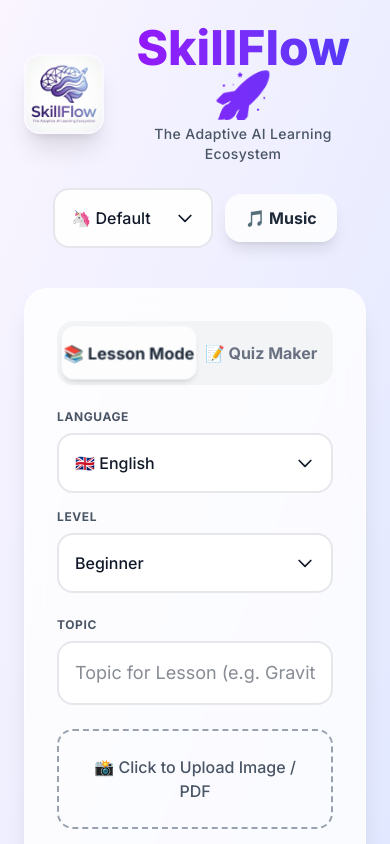
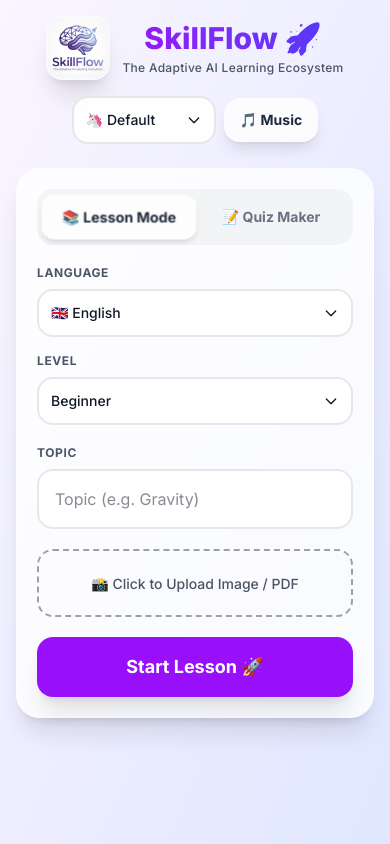
Before and after one commit to APPLEPIE6969/SkillFlow, a Next.js app: page / in a window 390 px wide. Shown: the top 844 px of the page. Built offline with nearby package versions, Linux system fonts and the light colour scheme.

Commit message:
Added mobile optimization

```diff
--- a/app/page.tsx
+++ b/app/page.tsx
@@ -1,6 +1,6 @@
 "use client";
 
-import Image from "next/image"; // <--- ADDED THIS IMPORT
+import Image from "next/image";
 import { useState, useRef, useEffect } from "react";
 
 // --- TYPES ---
@@ -257,8 +257,8 @@
   };
 
   return (
-    <div className={`min-h-screen p-6 font-sans transition-colors duration-700 ease-in-out ${t.bg} ${t.textMain}`}>
-      {/* 🔮 CUSTOM CSS FOR SMOOTH ANIMATIONS */}
+    <div className={`min-h-screen p-4 md:p-6 font-sans transition-colors duration-700 ease-in-out ${t.bg} ${t.textMain}`}>
+      {/* 🔮 CUSTOM CSS */}
       <style jsx global>{`
         @keyframes slideUpFade {
           from { opacity: 0; transform: translateY(20px) scale(0.95); }
@@ -283,12 +283,12 @@
 
       <div className="max-w-4xl mx-auto">
 
-        {/* HEADER WITH LOGO */}
-        <header className="flex flex-col md:flex-row justify-between items-center mb-10 gap-6">
+        {/* HEADER */}
+        <header className="flex flex-col md:flex-row justify-between items-center mb-6 md:mb-10 gap-4 md:gap-6">
 
-          <div className="flex items-center gap-4">
-            {/* The Logo Image */}
-            <div className="relative w-20 h-20 shrink-0 rounded-2xl overflow-hidden shadow-xl border-2 border-white/50 group hover:scale-105 transition-transform duration-300">
+          {/* Logo & Title */}
+          <div className="flex items-center gap-3 md:gap-4 w-full md:w-auto justify-center md:justify-start">
+            <div className="relative w-16 h-16 md:w-20 md:h-20 shrink-0 rounded-2xl overflow-hidden shadow-xl border-2 border-white/50 group hover:scale-105 transition-transform duration-300">
               <Image
                 src="/logo.png"
                 alt="SkillFlow Logo"
@@ -296,31 +296,29 @@
                 className="object-cover bg-white"
               />
             </div>
-
-            {/* The Text */}
             <div className="text-center md:text-left">
-              <h1 className={`text-5xl font-extrabold text-transparent bg-clip-text bg-gradient-to-r ${t.title} mb-1`}>
+              <h1 className={`text-3xl md:text-5xl font-extrabold text-transparent bg-clip-text bg-gradient-to-r ${t.title} mb-1`}>
                 SkillFlow 🚀
               </h1>
-              <p className={`${t.textSec} font-medium text-sm tracking-wide`}>
+              <p className={`${t.textSec} font-medium text-xs md:text-sm tracking-wide`}>
                 The Adaptive AI Learning Ecosystem
               </p>
             </div>
           </div>
 
-          <div className="flex gap-3 items-center z-50">
-            {/* THEME DROPDOWN */}
+          {/* Controls */}
+          <div className="flex gap-2 items-center z-50 w-full md:w-auto justify-center">
             <CustomSelect
               value={theme}
               onChange={setTheme}
               options={Object.keys(THEMES).map(k => ({ label: THEMES[k].name, value: k }))}
               t={t}
-              width="w-40"
+              width="w-36 md:w-40"
             />
 
             <button
               onClick={() => setFocusMode(!focusMode)}
-              className={`flex items-center gap-2 px-5 py-3 rounded-2xl font-bold shadow-lg transition-all btn-press ${
+              className={`flex items-center gap-2 px-4 py-3 md:px-5 md:py-3 rounded-2xl font-bold shadow-lg transition-all btn-press text-sm md:text-base ${
                 focusMode ? `${t.button} ring-4 ring-opacity-50` : `${t.card} ${t.textMain} hover-scale`
               }`}
             >
@@ -329,18 +327,17 @@
           </div>
         </header>
 
-        {/* 🎵 SMOOTH MUSIC PLAYER */}
+        {/* 🎵 RESPONSIVE MUSIC PLAYER */}
         {focusMode && (
-          <div className={`fixed bottom-4 right-4 z-40 w-80 p-4 rounded-3xl shadow-2xl border flex flex-col gap-3 animate-spring origin-bottom-right ${theme === 'darkRed' ? 'bg-black/90 border-red-900' : 'bg-white/90 border-indigo-200 backdrop-blur-xl'}`}>
+          // Mobile: Fixed Bottom (Full Width) | Desktop: Bottom Right Floating
+          <div className={`fixed bottom-0 left-0 right-0 md:bottom-4 md:left-auto md:right-4 z-50 w-full md:w-80 p-4 rounded-t-3xl md:rounded-3xl shadow-[0_-10px_40px_rgba(0,0,0,0.2)] md:shadow-2xl border-t md:border border flex flex-col gap-3 animate-spring ${theme === 'darkRed' ? 'bg-black/95 border-red-900' : 'bg-white/95 border-indigo-200 backdrop-blur-xl'}`}>
             <iframe
-              className="rounded-xl w-full h-40 shadow-inner"
+              className="rounded-xl w-full h-32 md:h-40 shadow-inner"
               src={`https://www.youtube.com/embed/${musicId}?autoplay=1&controls=0&loop=1`}
               title="Music"
               allow="autoplay"
             ></iframe>
             <div className="flex flex-col gap-2 relative">
-
-              {/* MUSIC SELECTOR */}
               <CustomSelect
                 value={musicId}
                 onChange={setMusicId}
@@ -350,7 +347,6 @@
                 ]}
                 t={{ ...t, input: "bg-gray-800 border-gray-600 text-white" }}
               />
-
               <div className="flex gap-2">
                 <input
                   type="text"
@@ -365,9 +361,10 @@
           </div>
         )}
 
-        {/* 📖 POP-UP DICTIONARY */}
+        {/* 📖 RESPONSIVE DICTIONARY */}
         {definition && (
-          <div className="fixed top-20 right-4 z-50 w-72 bg-white/95 backdrop-blur-xl p-6 rounded-2xl shadow-2xl border-l-4 border-yellow-400 animate-pop origin-top-right">
+          // Mobile: Top Center (with margin) | Desktop: Top Right Floating
+          <div className="fixed top-20 left-4 right-4 md:left-auto md:right-4 z-50 md:w-72 bg-white/95 backdrop-blur-xl p-6 rounded-2xl shadow-2xl border-l-4 border-yellow-400 animate-pop">
             <div className="flex justify-between items-start mb-2">
               <h4 className="text-xl font-bold capitalize text-gray-800">{definition.word}</h4>
               <button onClick={() => setDefinition(null)} className="text-gray-400 hover:text-red-500 transition-colors text-xl font-bold">×</button>
@@ -378,25 +375,20 @@
           </div>
         )}
 
-        {/* INPUT BOX */}
-        <div className={`p-8 rounded-3xl shadow-xl space-y-6 border ${t.card} mb-10 transition-all duration-300 relative z-10`}>
+        {/* MAIN INPUT CARD */}
+        <div className={`p-5 md:p-8 rounded-3xl shadow-xl space-y-5 md:space-y-6 border ${t.card} mb-10 transition-all duration-300 relative z-10`}>
 
-          {/* MODE SWITCHER */}
+          {/* Mode Switcher */}
           <div className={`flex p-1.5 rounded-2xl ${theme === 'darkRed' ? 'bg-gray-800' : 'bg-gray-100'}`}>
-            <button
-              onClick={() => setMode("lesson")}
-              className={`flex-1 py-3.5 rounded-xl font-bold transition-all duration-300 ${mode === "lesson" ? `${t.card} shadow-md ${t.textMain} scale-[1.02]` : "text-gray-500 hover:text-gray-400"}`}
-            >
+            <button onClick={() => setMode("lesson")} className={`flex-1 py-3 md:py-3.5 rounded-xl font-bold text-sm md:text-base transition-all duration-300 ${mode === "lesson" ? `${t.card} shadow-md ${t.textMain} scale-[1.02]` : "text-gray-500 hover:text-gray-400"}`}>
               📚 Lesson Mode
             </button>
-            <button
-              onClick={() => setMode("quiz")}
-              className={`flex-1 py-3.5 rounded-xl font-bold transition-all duration-300 ${mode === "quiz" ? `${t.card} shadow-md ${t.textMain} scale-[1.02]` : "text-gray-500 hover:text-gray-400"}`}
-            >
+            <button onClick={() => setMode("quiz")} className={`flex-1 py-3 md:py-3.5 rounded-xl font-bold text-sm md:text-base transition-all duration-300 ${mode === "quiz" ? `${t.card} shadow-md ${t.textMain} scale-[1.02]` : "text-gray-500 hover:text-gray-400"}`}>
               📝 Quiz Maker
             </button>
           </div>
 
+          {/* Settings Row */}
           <div className="flex flex-col sm:flex-row gap-4 relative z-20">
             <div className="flex-1">
               <label className={`block text-xs font-bold uppercase tracking-wider mb-2 ${t.textSec}`}>Language</label>
@@ -422,24 +414,24 @@
             <label className={`block text-xs font-bold uppercase tracking-wider mb-2 ${t.textSec}`}>Topic</label>
             <input
               type="text"
-              placeholder={mode === "quiz" ? "Topic for Quiz (e.g. World War 2)" : "Topic for Lesson (e.g. Gravity)"}
-              className={`w-full p-4 border-2 rounded-2xl outline-none text-lg transition-all focus:ring-4 focus:ring-opacity-20 ${t.input}`}
+              placeholder={mode === "quiz" ? "Topic (e.g. World War 2)" : "Topic (e.g. Gravity)"}
+              className={`w-full p-4 border-2 rounded-2xl outline-none text-base md:text-lg transition-all focus:ring-4 focus:ring-opacity-20 ${t.input}`}
               value={topic}
               onChange={(e) => setTopic(e.target.value)}
               onKeyDown={(e) => e.key === "Enter" && startLearning()}
             />
           </div>
 
-          <div onClick={() => fileInputRef.current?.click()} className={`border-2 border-dashed rounded-2xl p-6 text-center cursor-pointer transition-all duration-300 hover-scale ${file ? "border-green-500 bg-green-50/10" : `border-gray-400 hover:border-current hover:bg-gray-50/5`}`}>
+          <div onClick={() => fileInputRef.current?.click()} className={`border-2 border-dashed rounded-2xl p-5 md:p-6 text-center cursor-pointer transition-all duration-300 hover-scale ${file ? "border-green-500 bg-green-50/10" : `border-gray-400 hover:border-current hover:bg-gray-50/5`}`}>
             <input type="file" ref={fileInputRef} className="hidden" accept="image/*,application/pdf" onChange={(e) => setFile(e.target.files?.[0] || null)} />
-            {file ? <span className="text-green-600 font-bold flex items-center justify-center gap-2">✅ Attached: {file.name}</span> : <span className={`${t.textSec} font-medium`}>📸 Click to Upload Image / PDF</span>}
+            {file ? <span className="text-green-600 font-bold flex items-center justify-center gap-2 text-sm md:text-base">✅ Attached: {file.name}</span> : <span className={`${t.textSec} font-medium text-sm md:text-base`}>📸 Click to Upload Image / PDF</span>}
           </div>
 
-          <button onClick={startLearning} disabled={loading} className={`w-full p-5 rounded-2xl font-bold text-xl transition-all btn-press shadow-xl flex justify-center items-center gap-3 ${t.button} ${loading ? 'opacity-90 cursor-wait' : 'hover:-translate-y-1'}`}>
+          <button onClick={startLearning} disabled={loading} className={`w-full p-4 md:p-5 rounded-2xl font-bold text-lg md:text-xl transition-all btn-press shadow-xl flex justify-center items-center gap-3 ${t.button} ${loading ? 'opacity-90 cursor-wait' : 'hover:-translate-y-1'}`}>
             {loading ? (
               <div className="flex flex-col items-center">
-                <span className="flex items-center gap-2"><span className="animate-spin text-2xl">⚡</span> Thinking...</span>
-                <span className="text-xs font-normal opacity-90 mt-1">🧠 Fact: {loadingFact}</span>
+                <span className="flex items-center gap-2"><span className="animate-spin text-xl md:text-2xl">⚡</span> Thinking...</span>
+                <span className="text-[10px] md:text-xs font-normal opacity-90 mt-1 line-clamp-1">🧠 Fact: {loadingFact}</span>
               </div>
             ) : mode === "quiz" ? "Generate Quiz 📝" : "Start Lesson 🚀"}
           </button>
@@ -447,19 +439,17 @@
           {error && <div className="p-4 bg-red-50 text-red-600 rounded-xl text-sm border border-red-100 animate-pop">❌ {error}</div>}
         </div>
 
-        {/* --- RESULTS AREA (Spring Animation) --- */}
-
-        {/* CASE A: LESSON MODE */}
+        {/* --- RESULTS AREA --- */}
         {data && data.type === "lesson" && (
-          <div className="grid grid-cols-1 lg:grid-cols-3 gap-8 animate-spring">
+          <div className="grid grid-cols-1 lg:grid-cols-3 gap-6 md:gap-8 animate-spring">
             <div className="lg:col-span-2 space-y-6">
-              <div className={`p-8 rounded-3xl shadow-lg border-l-8 relative ${t.card} ${t.accent}`}>
-                 <div className="absolute top-4 right-4 text-xs opacity-50 font-bold uppercase tracking-widest">Interactive Text</div>
-                <h2 className={`text-4xl font-extrabold mb-6 ${t.textMain}`}>{data.title}</h2>
+              <div className={`p-6 md:p-8 rounded-3xl shadow-lg border-l-8 relative ${t.card} ${t.accent}`}>
+                 <div className="hidden md:block absolute top-4 right-4 text-xs opacity-50 font-bold uppercase tracking-widest">Interactive Text</div>
+                <h2 className={`text-2xl md:text-4xl font-extrabold mb-4 md:mb-6 ${t.textMain}`}>{data.title}</h2>
                 <div className={`prose prose-lg leading-relaxed mb-6 whitespace-pre-wrap cursor-text selection:bg-yellow-200 selection:text-black ${theme === 'darkRed' ? 'prose-invert text-gray-300' : 'text-gray-600'}`} onDoubleClick={handleWordClick}>
                   {data.explanation}
                 </div>
-                <div className={`p-6 rounded-2xl border flex items-start gap-4 transition-transform hover:scale-[1.01] ${theme === 'darkRed' ? 'bg-gray-800/50 border-gray-700' : 'bg-amber-50 border-amber-100'}`}>
+                <div className={`p-5 md:p-6 rounded-2xl border flex flex-col md:flex-row items-start gap-4 transition-transform hover:scale-[1.01] ${theme === 'darkRed' ? 'bg-gray-800/50 border-gray-700' : 'bg-amber-50 border-amber-100'}`}>
                   <span className="text-3xl">💡</span>
                   <div>
                     <h4 className={`font-bold text-lg mb-1 ${theme === 'darkRed' ? 'text-gray-200' : 'text-amber-800'}`}>Analogy</h4>
@@ -497,17 +487,17 @@
           </div>
         )}
 
-        {/* CASE B: QUIZ MAKER MODE */}
+        {/* QUIZ MODE */}
         {data && data.type === "quiz" && (
           <div className="space-y-6 animate-spring">
-            <div className={`p-8 rounded-3xl shadow-xl border-t-8 ${t.card} ${t.accent}`}>
-              <h2 className={`text-4xl font-extrabold mb-3 ${t.textMain}`}>{data.title}</h2>
-              <p className={`mb-8 text-lg ${t.textSec}`}>Test your knowledge! Select an answer for each question.</p>
+            <div className={`p-6 md:p-8 rounded-3xl shadow-xl border-t-8 ${t.card} ${t.accent}`}>
+              <h2 className={`text-2xl md:text-4xl font-extrabold mb-3 ${t.textMain}`}>{data.title}</h2>
+              <p className={`mb-8 text-base md:text-lg ${t.textSec}`}>Test your knowledge! Select an answer for each question.</p>
 
-              <div className="space-y-8">
+              <div className="space-y-6 md:space-y-8">
                 {data.questions.map((q, idx) => (
-                  <div key={idx} className={`p-6 rounded-2xl border transition-all hover:shadow-md ${theme === 'darkRed' ? 'bg-gray-800/40 border-gray-700' : 'bg-gray-50/50 border-gray-200'}`}>
-                    <p className={`font-bold text-xl mb-5 ${t.textMain}`}><span className="opacity-40 text-sm align-middle mr-2">#{idx+1}</span> {q.question}</p>
+                  <div key={idx} className={`p-5 md:p-6 rounded-2xl border transition-all hover:shadow-md ${theme === 'darkRed' ? 'bg-gray-800/40 border-gray-700' : 'bg-gray-50/50 border-gray-200'}`}>
+                    <p className={`font-bold text-lg md:text-xl mb-4 md:mb-5 ${t.textMain}`}><span className="opacity-40 text-sm align-middle mr-2">#{idx+1}</span> {q.question}</p>
                     <div className="grid grid-cols-1 sm:grid-cols-2 gap-3">
                       {q.options.map((opt) => {
                         let btnClass = "";
@@ -516,7 +506,6 @@
                         } else {
                            btnClass = "bg-white border-gray-200 hover:border-indigo-400 hover:bg-indigo-50 text-gray-700";
                         }
-
                         if (quizSubmitted) {
                           if (opt === q.correct_answer) btnClass = "bg-green-600 border-green-500 text-white font-bold shadow-lg scale-[1.02]";
                           else if (opt === quizAnswers[idx]) btnClass = "bg-red-600 border-red-500 text-white opacity-60";
@@ -524,12 +513,11 @@
                         } else if (quizAnswers[idx] === opt) {
                           btnClass = `${t.button} border-transparent shadow-md scale-[1.02]`;
                         }
-
                         return (
                           <button
                             key={opt}
                             onClick={() => handleMultiQuizSelect(idx, opt)}
-                            className={`p-4 rounded-xl border-2 text-left transition-all duration-200 font-medium ${btnClass}`}
+                            className={`p-4 rounded-xl border-2 text-left transition-all duration-200 font-medium text-sm md:text-base ${btnClass}`}
                             disabled={quizSubmitted}
                           >
                             {opt}
@@ -540,31 +528,20 @@
                   </div>
                 ))}
               </div>
-
-              {/* QUIZ CONTROLS */}
-              <div className={`mt-10 flex items-center justify-between border-t pt-8 ${theme === 'darkRed' ? 'border-gray-700' : 'border-gray-100'}`}>
+              <div className={`mt-10 flex flex-col md:flex-row items-center justify-between border-t pt-8 gap-4 ${theme === 'darkRed' ? 'border-gray-700' : 'border-gray-100'}`}>
                 {!quizSubmitted ? (
-                  <button
-                    onClick={() => setQuizSubmitted(true)}
-                    className={`px-10 py-4 rounded-2xl font-bold text-xl shadow-xl hover:-translate-y-1 transition-transform btn-press ${t.button}`}
-                  >
+                  <button onClick={() => setQuizSubmitted(true)} className={`w-full md:w-auto px-10 py-4 rounded-2xl font-bold text-xl shadow-xl hover:-translate-y-1 transition-transform btn-press ${t.button}`}>
                     Submit Quiz 📝
                   </button>
                 ) : (
-                  <div className="flex items-center gap-6 animate-pop">
-                    <span className={`text-3xl font-extrabold ${t.textMain}`}>
+                  <div className="flex flex-col md:flex-row items-center gap-4 md:gap-6 animate-pop w-full md:w-auto">
+                    <span className={`text-2xl md:text-3xl font-extrabold ${t.textMain}`}>
                       Your Score: <span className={calculateScore() >= 3 ? "text-green-500 drop-shadow-sm" : "text-red-500"}>{calculateScore()} / {data.questions.length}</span>
                     </span>
-                    <button
-                      onClick={startLearning}
-                      className={`underline font-bold text-lg hover-scale ${t.textMain}`}
-                    >
-                      Try Another?
-                    </button>
+                    <button onClick={startLearning} className={`underline font-bold text-lg hover-scale ${t.textMain}`}>Try Another?</button>
                   </div>
                 )}
               </div>
-
             </div>
           </div>
         )}
@@ -579,7 +556,6 @@
   const [isOpen, setIsOpen] = useState(false);
   const dropdownRef = useRef<HTMLDivElement>(null);
 
-  // Close when clicking outside
   useEffect(() => {
     function handleClickOutside(event: any) {
       if (dropdownRef.current && !dropdownRef.current.contains(event.target)) {
@@ -596,11 +572,11 @@
     <div className={`relative ${width}`} ref={dropdownRef}>
       <button
         onClick={() => setIsOpen(!isOpen)}
-        className={`w-full p-4 border-2 rounded-2xl outline-none flex justify-between items-center transition-all hover:border-current ${t.input} ${isOpen ? 'ring-4 ring-opacity-10' : ''}`}
+        className={`w-full p-3 md:p-4 border-2 rounded-2xl outline-none flex justify-between items-center transition-all hover:border-current text-sm md:text-base ${t.input} ${isOpen ? 'ring-4 ring-opacity-10' : ''}`}
       >
         <span className="truncate font-medium">{selectedLabel}</span>
         <svg
-          className={`w-5 h-5 transition-transform duration-300 ${isOpen ? 'rotate-180' : ''}`}
+          className={`w-4 h-4 md:w-5 md:h-5 transition-transform duration-300 ${isOpen ? 'rotate-180' : ''}`}
           fill="none" stroke="currentColor" viewBox="0 0 24 24"
         >
           <path strokeLinecap="round" strokeLinejoin="round" strokeWidth={2} d="M19 9l-7 7-7-7" />
@@ -614,7 +590,7 @@
               <div
                 key={opt.value}
                 onClick={() => { onChange(opt.value); setIsOpen(false); }}
-                className={`p-3 cursor-pointer transition-colors flex items-center justify-between ${t.dropdownHover || 'hover:bg-gray-100'} ${value === opt.value ? 'font-bold bg-gray-50/50' : ''}`}
+                className={`p-3 cursor-pointer transition-colors flex items-center justify-between text-sm md:text-base ${t.dropdownHover || 'hover:bg-gray-100'} ${value === opt.value ? 'font-bold bg-gray-50/50' : ''}`}
               >
                 {opt.label}
                 {value === opt.value && <span className="text-green-500">✓</span>}
```
